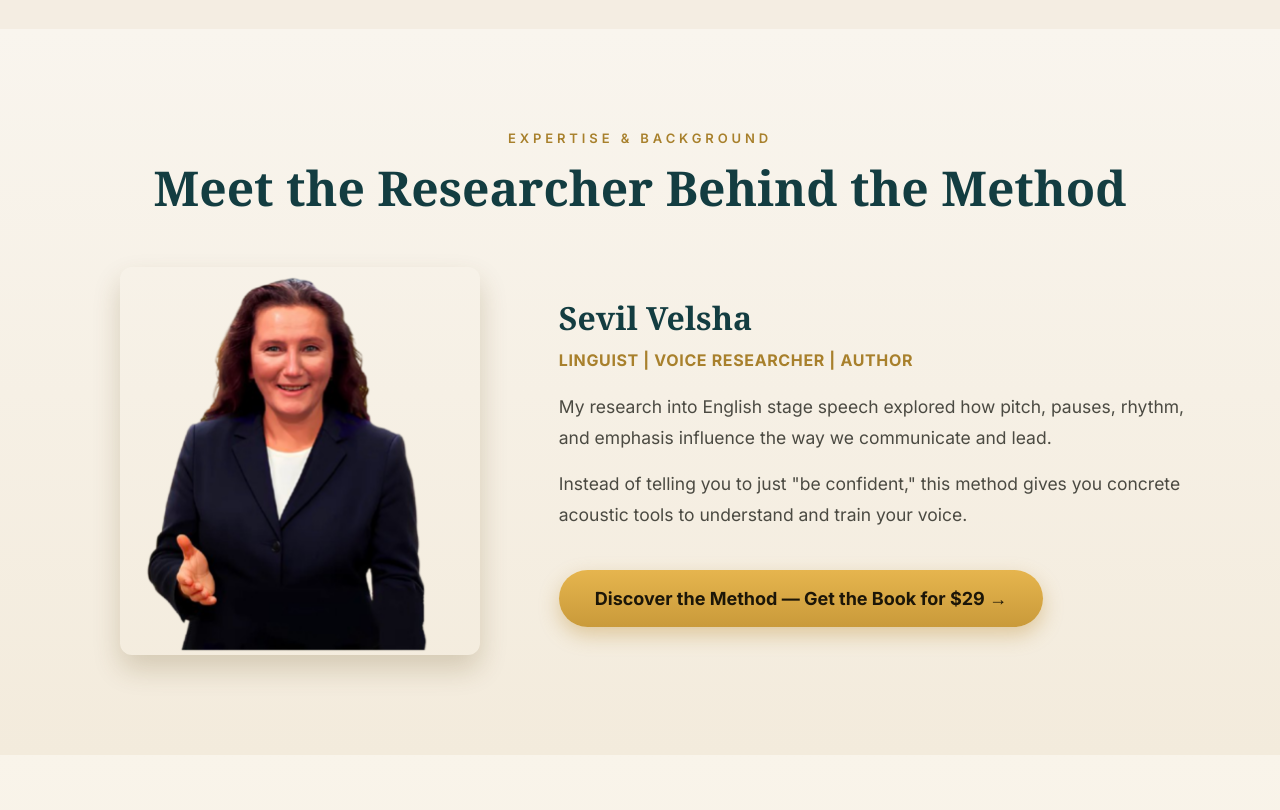
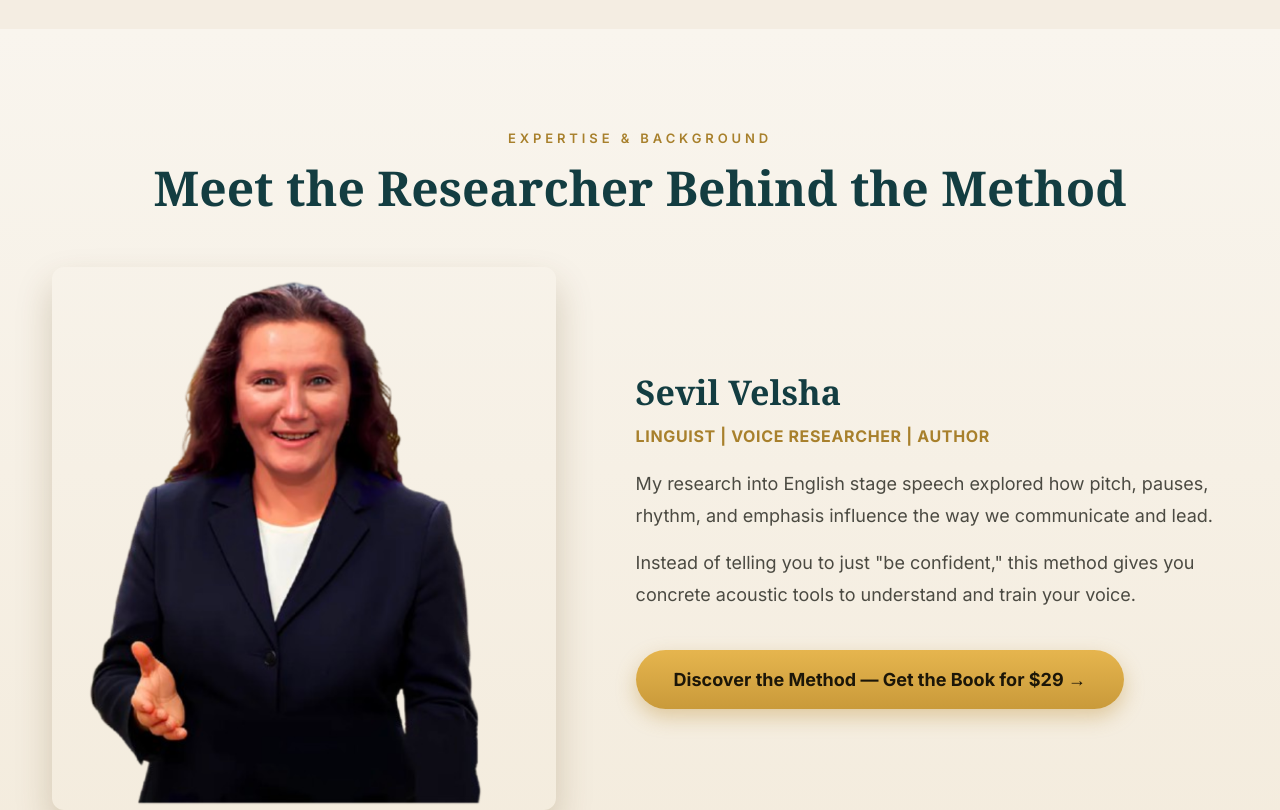
Before and after one commit to mustafahassan065/SevilVelsha, a React (Vite) app: page /voice-control-book in a window 1280 px wide. Shown: the part 2460-3270 px from the top of the page. Built offline with nearby package versions, Linux system fonts and the light colour scheme.

Commit message:
FIx the science section image

```diff
--- a/src/routes/voice-book/ScienceSection/ScienceSection.module.css
+++ b/src/routes/voice-book/ScienceSection/ScienceSection.module.css
@@ -8,7 +8,7 @@
   background: linear-gradient(180deg, #f9f5ee 0%, #f3ebdc 100%);
 }
 .container {
-  max-width: 1100px;
+  max-width: 1250px; /* Container width increased for bigger photo layout */
   margin: 0 auto;
 }
 
@@ -39,7 +39,7 @@
 }
 @media (min-width: 900px) {
   .authorGrid {
-    grid-template-columns: 0.8fr 1.2fr;
+    grid-template-columns: 1fr 1.1fr; /* Adjusted for 40% bigger image balance */
   }
 }
 
@@ -48,11 +48,12 @@
   justify-content: center;
 }
 
+/* 40% Bigger Image Styling (360px -> 504px) */
 .authorImg {
   width: 100%;
-  max-width: 360px;
+  max-width: 504px; /* 40% larger than 360px */
   border-radius: 12px;
-  box-shadow: 0 14px 28px rgba(90, 64, 12, 0.2);
+  box-shadow: 0 18px 36px rgba(90, 64, 12, 0.22);
   object-fit: cover;
 }
 
@@ -64,7 +65,7 @@
 
 .authorName {
   font-family: Georgia, serif;
-  font-size: 32px;
+  font-size: 34px;
   color: #133d41;
   margin: 0 0 6px;
   font-weight: 700;
@@ -82,7 +83,7 @@
 .body {
   color: #4b4a42;
   line-height: 1.75;
-  font-size: 17.5px;
+  font-size: 18px;
   margin: 0 0 16px;
 }
 
@@ -98,7 +99,7 @@
   color: #1c1608;
   font-weight: 700;
   font-size: 18px;
-  padding: 15px 36px;
+  padding: 16px 38px;
   border-radius: 999px;
   text-decoration: none;
   box-shadow: 0 8px 20px rgba(191, 145, 57, 0.4);
@@ -108,3 +109,15 @@
   transform: translateY(-2px);
   filter: brightness(1.05);
 }
+
+/* Mobile Devices Optimization */
+@media (max-width: 768px) {
+  .authorImg {
+    max-width: 100%; /* Mobile par full readable width */
+  }
+
+  .buyButton {
+    width: 100%;
+    padding: 16px 20px;
+  }
+}
```
